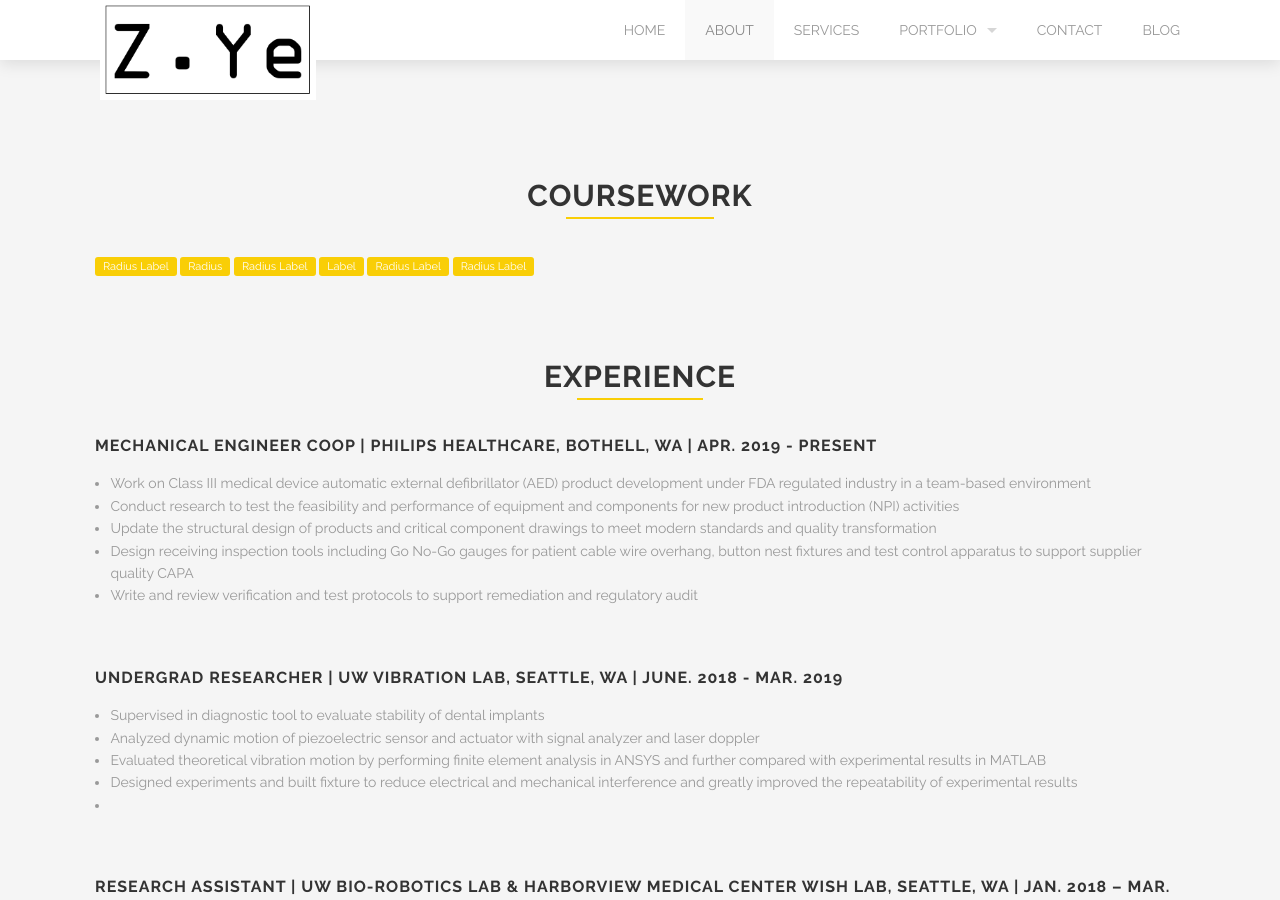
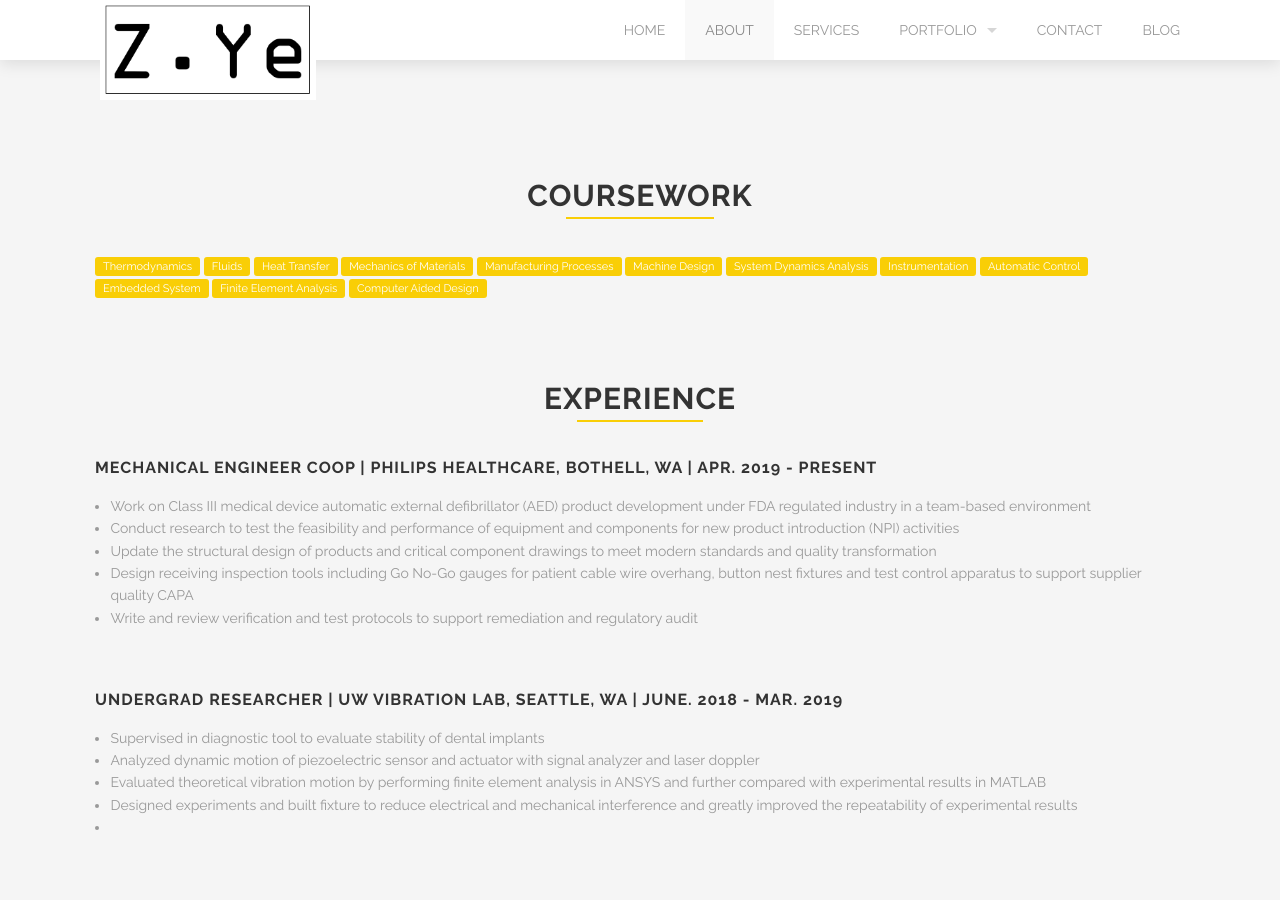
Before and after one commit to ziye-zoe/legendary-meme, a Jekyll site: the page built from about.html, in a window 1280 px wide and 900 px high, scrolled down 757 px. Built offline with Jekyll 4.4.1, drawn with Linux system fonts in a browser that asks for light colours.

Commit message:
Update about.html

```diff
--- a/about.html
+++ b/about.html
@@ -177,12 +177,18 @@ experiences:
   </div>
   <div class='row'>
     <div class='large-12 columns'>
-      <span class='label radius'>Radius Label</span>
-	  <span class='label radius'>Radius</span>
-	  <span class='label radius'>Radius Label</span>
-	  <span class='label radius'>Label</span>
-	  <span class='label radius'>Radius Label</span>
-	  <span class='label radius'>Radius Label</span>
+      <span class='label radius'>Thermodynamics</span>
+	  <span class='label radius'>Fluids</span>
+	  <span class='label radius'>Heat Transfer</span>
+	  <span class='label radius'>Mechanics of Materials</span>
+	  <span class='label radius'>Manufacturing Processes</span>
+	  <span class='label radius'>Machine Design</span>
+	  <span class='label radius'>System Dynamics Analysis</span>
+	  <span class='label radius'>Instrumentation</span>
+	  <span class='label radius'>Automatic Control</span>
+	  <span class='label radius'>Embedded System</span>
+	  <span class='label radius'>Finite Element Analysis</span>
+	  <span class='label radius'>Computer Aided Design</span>
     </div>
   </div>
 </div>
```
